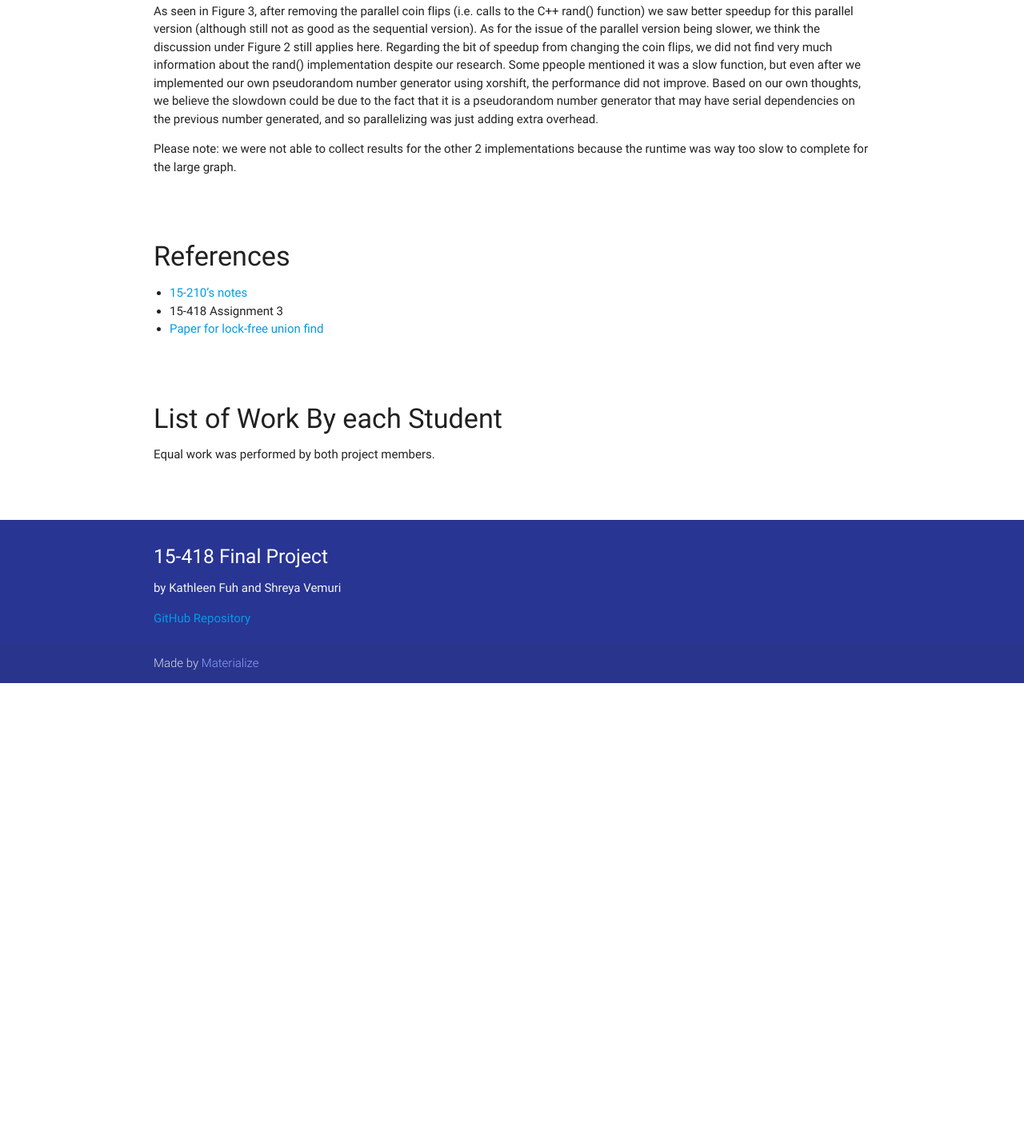
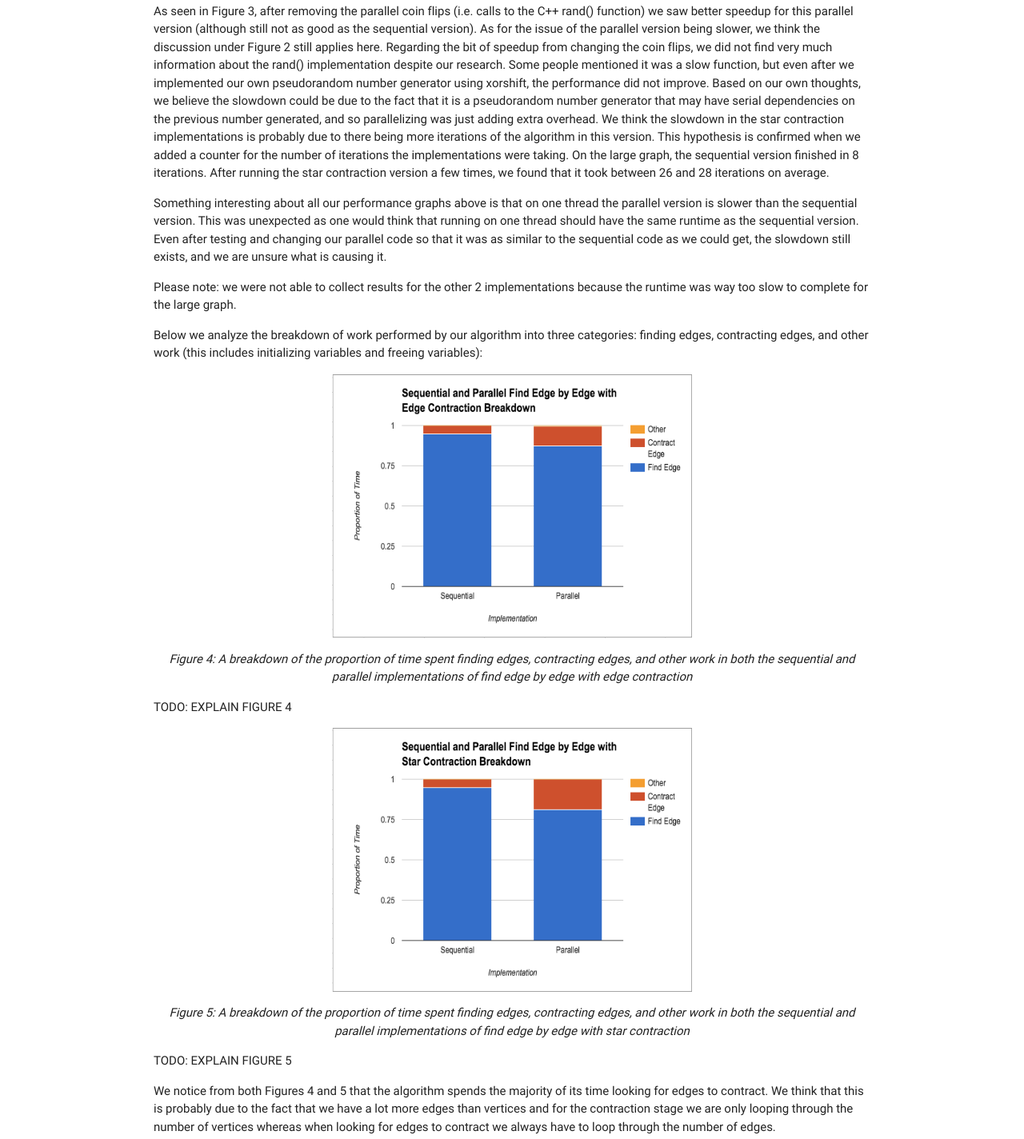
Before and after one commit to kfuh1/15418-project, a plain HTML site: page index.html in a window 1280 px wide. Shown: the part 7198-8622 px from the top of the page at 80% size. Before the commit the page ends 8052 px from the top, so only its background shows below. Drawn offline with nearby package versions, Linux system fonts and the light colour scheme.

Commit message:
added some stuff for post presentation things

```diff
--- a/index.html
+++ b/index.html
@@ -192,9 +192,25 @@
 
               <img src="images/star-seq.png" alt="Star Graph Sequential" style="width:450px;height:330px;" class="center-block">
               <center><i>Figure 3: Sequential and parallel performance of star contraction while finding min edges by edge and doing coin flips sequentially</i></center>
-              <p>As seen in Figure 3, after removing the parallel coin flips (i.e. calls to the C++ rand() function) we saw better speedup for this parallel version (although still not as good as the sequential version). As for the issue of the parallel version being slower, we think the discussion under Figure 2 still applies here. Regarding the bit of speedup from changing the coin flips, we did not find very much information about the rand() implementation despite our research. Some ppeople mentioned it was a slow function, but even after we implemented our own pseudorandom number generator using xorshift, the performance did not improve. Based on our own thoughts, we believe the slowdown could be due to the fact that it is a pseudorandom number generator that may have serial dependencies on the previous number generated, and so parallelizing was just adding extra overhead.</p>
+              <p>As seen in Figure 3, after removing the parallel coin flips (i.e. calls to the C++ rand() function) we saw better speedup for this parallel version (although still not as good as the sequential version). As for the issue of the parallel version being slower, we think the discussion under Figure 2 still applies here. Regarding the bit of speedup from changing the coin flips, we did not find very much information about the rand() implementation despite our research. Some people mentioned it was a slow function, but even after we implemented our own pseudorandom number generator using xorshift, the performance did not improve. Based on our own thoughts, we believe the slowdown could be due to the fact that it is a pseudorandom number generator that may have serial dependencies on the previous number generated, and so parallelizing was just adding extra overhead. We think the slowdown in the star contraction implementations is probably due to there being more iterations of the algorithm in this version. This hypothesis is confirmed when we added a counter for the number of iterations the implementations were taking. On the large graph, the sequential version finished in 8 iterations. After running the star contraction version a few times, we found that it took between 26 and 28 iterations on average.</p>
+
+              <p>Something interesting about all our performance graphs above is that on one thread the parallel version is slower than the sequential version. This was unexpected as one would think that running on one thread should have the same runtime as the sequential version. Even after testing and changing our parallel code so that it was as similar to the sequential code as we could get, the slowdown still exists, and we are unsure what is causing it.</p>
 
               <p>Please note: we were not able to collect results for the other 2 implementations because the runtime was way too slow to complete for the large graph.</p>
+
+              <p>Below we analyze the breakdown of work performed by our algorithm into three categories: finding edges, contracting edges, and other work (this includes initializing variables and freeing variables):</p>
+
+              <img src="images/edge-breakdown.png" alt="Edge Breakdown" style="width:450px;height:330px;" class="center-block">
+              <p><center><i>Figure 4: A breakdown of the proportion of time spent finding edges, contracting edges, and other work in both the sequential and parallel implementations of find edge by edge with edge contraction</i></center>
+
+              <p>TODO: EXPLAIN FIGURE 4</p>
+
+              <img src="images/star-breakdown.png" alt="Star Breakdown" style="width:450px;height:330px;" class="center-block">
+              <p><center><i>Figure 5: A breakdown of the proportion of time spent finding edges, contracting edges, and other work in both the sequential and parallel implementations of find edge by edge with star contraction</i></center>
+
+              <p>TODO: EXPLAIN FIGURE 5</p>
+
+              <p>We notice from both Figures 4 and 5 that the algorithm spends the majority of its time looking for edges to contract. We think that this is probably due to the fact that we have a lot more edges than vertices and for the contraction stage we are only looping through the number of vertices whereas when looking for edges to contract we always have to loop through the number of edges.</p>
           </div>
         </div>
       </div>
```
Also changed, not shown: images/edge-breakdown.png (added), images/star-breakdown.png (added).
